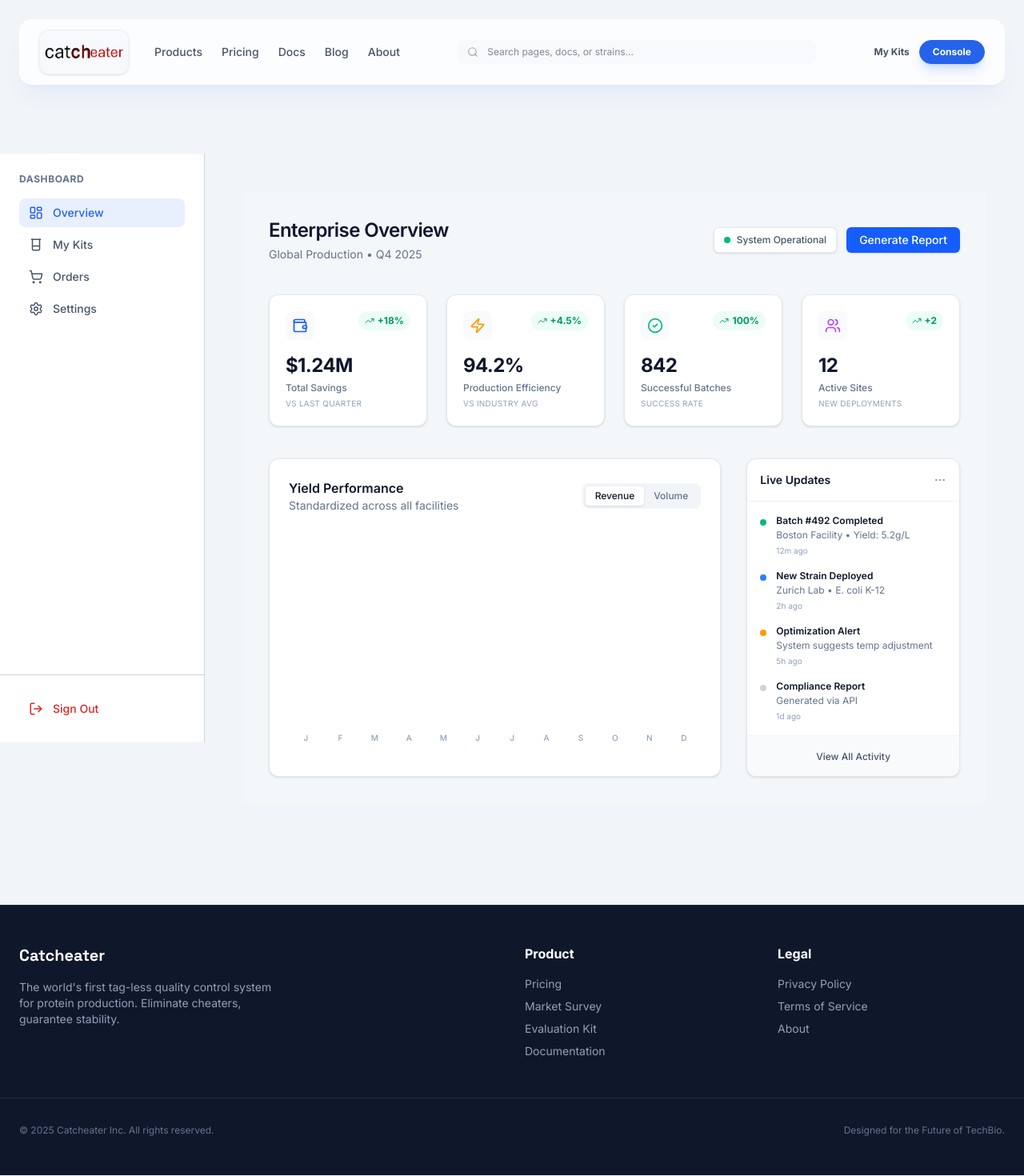
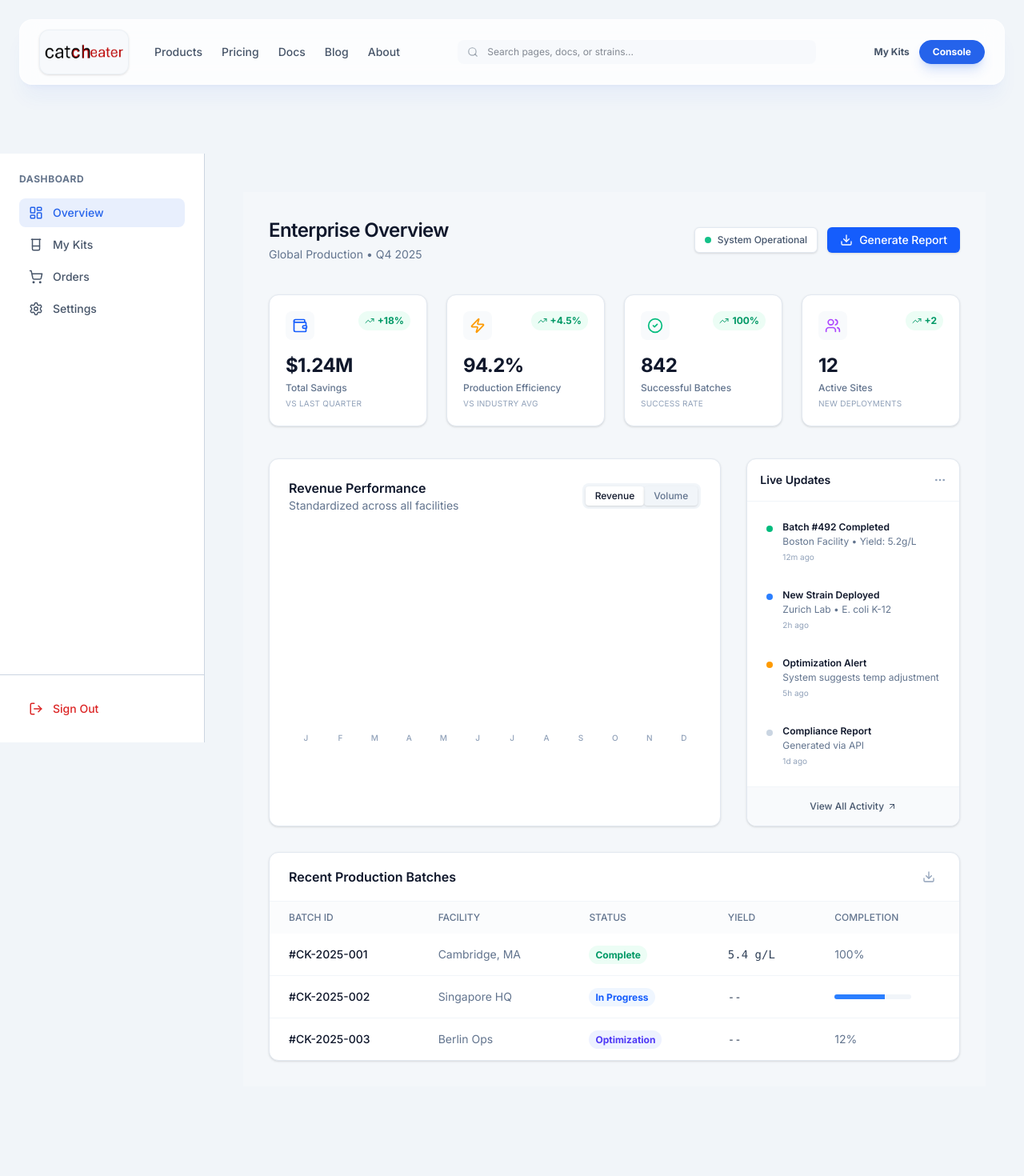
Before and after one commit to QuercusCode/Catcheaterweb, a Next.js app: page /dashboard in a window 1280 px wide. Shown: the top 1470 px of the page at 80% size. Built offline with nearby package versions, Linux system fonts and the light colour scheme.

Commit message:
Fix: Force apply interactive dashboard logic

```diff
--- a/src/app/dashboard/page.tsx
+++ b/src/app/dashboard/page.tsx
@@ -1,8 +1,17 @@
 'use client';
 
-import { ArrowUpRight, CheckCircle2, MoreHorizontal, TrendingUp, Users, Wallet, Zap } from 'lucide-react';
+import { ArrowUpRight, CheckCircle2, Download, MoreHorizontal, TrendingUp, Users, Wallet, Zap, FileText } from 'lucide-react';
+import { useState } from 'react';
 
 export default function DashboardOverview() {
+    const [viewMode, setViewMode] = useState<'revenue' | 'volume'>('revenue');
+    const [isGenerating, setIsGenerating] = useState(false);
+
+    const handleGenerateReport = () => {
+        setIsGenerating(true);
+        setTimeout(() => setIsGenerating(false), 2000);
+    };
+
     return (
         <div className="h-full bg-slate-50/50 p-8 font-sans text-slate-900">
             {/* Top Navigation / Breadcrumb Area */}
@@ -13,11 +22,21 @@ export default function DashboardOverview() {
                 </div>
                 <div className="flex gap-3">
                     <span className="text-xs font-medium px-3 py-1.5 bg-white border border-slate-200 rounded-md text-slate-600 shadow-sm flex items-center gap-2">
-                        <span className="w-2 h-2 rounded-full bg-emerald-500"></span>
+                        <span className="w-2 h-2 rounded-full bg-emerald-500 animate-pulse"></span>
                         System Operational
                     </span>
-                    <button className="bg-blue-600 hover:bg-blue-700 text-white text-sm font-medium px-4 py-1.5 rounded-md shadow-sm transition-colors">
-                        Generate Report
+                    <button
+                        onClick={handleGenerateReport}
+                        disabled={isGenerating}
+                        className="bg-blue-600 hover:bg-blue-700 text-white text-sm font-medium px-4 py-1.5 rounded-md shadow-sm transition-all flex items-center gap-2 disabled:opacity-70 disabled:cursor-not-allowed"
+                    >
+                        {isGenerating ? (
+                            <>Generating...</>
+                        ) : (
+                            <>
+                                <Download size={16} /> Generate Report
+                            </>
+                        )}
                     </button>
                 </div>
             </div>
@@ -61,28 +80,50 @@ export default function DashboardOverview() {
                 <div className="lg:col-span-2 bg-white rounded-xl border border-slate-200 shadow-sm p-6">
                     <div className="flex justify-between items-center mb-8">
                         <div>
-                            <h3 className="text-base font-semibold text-slate-900">Yield Performance</h3>
+                            <h3 className="text-base font-semibold text-slate-900 transition-all">
+                                {viewMode === 'revenue' ? 'Revenue Performance' : 'Volume Output'}
+                            </h3>
                             <p className="text-sm text-slate-500">Standardized across all facilities</p>
                         </div>
-                        <div className="flex bg-slate-100 rounded-lg p-1">
-                            <button className="px-3 py-1 text-xs font-medium bg-white rounded shadow-sm text-slate-900">Revenue</button>
-                            <button className="px-3 py-1 text-xs font-medium text-slate-500 hover:text-slate-900">Volume</button>
+                        <div className="flex bg-slate-100 rounded-lg p-1 transition-colors">
+                            <button
+                                onClick={() => setViewMode('revenue')}
+                                className={`px-3 py-1 text-xs font-medium rounded shadow-sm transition-all ${viewMode === 'revenue' ? 'bg-white text-slate-900' : 'text-slate-500 hover:text-slate-900'}`}
+                            >
+                                Revenue
+                            </button>
+                            <button
+                                onClick={() => setViewMode('volume')}
+                                className={`px-3 py-1 text-xs font-medium rounded shadow-sm transition-all ${viewMode === 'volume' ? 'bg-white text-slate-900' : 'text-slate-500 hover:text-slate-900'}`}
+                            >
+                                Volume
+                            </button>
                         </div>
                     </div>
 
-                    {/* CSS-only Bar Chart */}
+                    {/* CSS-only Bar Chart - Animated & Dynamic */}
                     <div className="h-64 flex items-end justify-between gap-4 px-2">
-                        {[45, 52, 49, 62, 58, 65, 72, 68, 75, 82, 85, 94].map((h, i) => (
-                            <div key={i} className="flex-1 flex flex-col justify-end group">
+                        {(viewMode === 'revenue'
+                            ? [45, 52, 49, 62, 58, 65, 72, 68, 75, 82, 85, 94]
+                            : [60, 58, 62, 70, 75, 72, 80, 85, 82, 88, 92, 98]
+                        ).map((h, i) => (
+                            <div key={i} className="flex-1 flex flex-col justify-end group cursor-pointer">
                                 <div
                                     className="w-full bg-blue-500/10 group-hover:bg-blue-600/20 rounded-t-sm transition-all relative overflow-hidden"
                                     style={{ height: `${h}%` }}
                                 >
                                     {/* Filled part */}
-                                    <div className="absolute bottom-0 left-0 w-full bg-blue-600 rounded-t-sm transition-all duration-500" style={{ height: `${h * 0.8}%` }}></div>
+                                    <div
+                                        className="absolute bottom-0 left-0 w-full bg-blue-600 rounded-t-sm transition-all duration-700 ease-out group-hover:bg-blue-500"
+                                        style={{ height: `${h * 0.8}%` }}
+                                    ></div>
                                 </div>
-                                <div className="text-[10px] text-center text-slate-400 mt-2 font-medium">
+                                <div className="text-[10px] text-center text-slate-400 mt-2 font-medium group-hover:text-blue-600 transition-colors">
                                     {['J', 'F', 'M', 'A', 'M', 'J', 'J', 'A', 'S', 'O', 'N', 'D'][i]}
+                                </div>
+                                {/* Tooltip */}
+                                <div className="opacity-0 group-hover:opacity-100 transition-opacity absolute mb-20 ml-[-10px] bg-slate-800 text-white text-[10px] px-2 py-1 rounded pointer-events-none z-10">
+                                    {viewMode === 'revenue' ? `$${(h * 0.8 * 1.5).toFixed(1)}k` : `${h * 10}L`}
                                 </div>
                             </div>
                         ))}
@@ -93,7 +134,7 @@ export default function DashboardOverview() {
                 <div className="bg-white rounded-xl border border-slate-200 shadow-sm flex flex-col">
                     <div className="p-4 border-b border-slate-100 flex justify-between items-center">
                         <h3 className="text-sm font-semibold text-slate-900">Live Updates</h3>
-                        <MoreHorizontal size={16} className="text-slate-400" />
+                        <MoreHorizontal size={16} className="text-slate-400 cursor-pointer hover:text-slate-600" />
                     </div>
                     <div className="flex-1 overflow-y-auto p-4 space-y-4">
                         <FeedItem
@@ -122,8 +163,62 @@ export default function DashboardOverview() {
                         />
                     </div>
                     <div className="p-3 border-t border-slate-100 bg-slate-50 rounded-b-xl">
-                        <button className="w-full text-xs font-medium text-slate-600 hover:text-slate-900 py-1">View All Activity</button>
+                        <button className="w-full text-xs font-medium text-slate-600 hover:text-slate-900 py-1 flex items-center justify-center gap-1 group">
+                            View All Activity <ArrowUpRight size={12} className="group-hover:translate-x-0.5 group-hover:-translate-y-0.5 transition-transform" />
+                        </button>
                     </div>
+                </div>
+            </div>
+
+            {/* New Table Section */}
+            <div className="mt-8 bg-white rounded-xl border border-slate-200 shadow-sm overflow-hidden">
+                <div className="px-6 py-4 border-b border-slate-100 flex justify-between items-center">
+                    <h3 className="font-semibold text-slate-900">Recent Production Batches</h3>
+                    <div className="flex gap-2">
+                        <button className="p-1.5 hover:bg-slate-50 rounded text-slate-400 hover:text-slate-600 transition-colors">
+                            <Download size={16} />
+                        </button>
+                    </div>
+                </div>
+                <div className="overflow-x-auto">
+                    <table className="w-full text-sm text-left">
+                        <thead className="text-xs text-slate-500 uppercase bg-slate-50/50">
+                            <tr>
+                                <th className="px-6 py-3 font-medium">Batch ID</th>
+                                <th className="px-6 py-3 font-medium">Facility</th>
+                                <th className="px-6 py-3 font-medium">Status</th>
+                                <th className="px-6 py-3 font-medium">Yield</th>
+                                <th className="px-6 py-3 font-medium">Completion</th>
+                            </tr>
+                        </thead>
+                        <tbody className="divide-y divide-slate-100">
+                            <tr className="hover:bg-slate-50/80 transition-colors cursor-pointer">
+                                <td className="px-6 py-4 font-medium text-slate-900">#CK-2025-001</td>
+                                <td className="px-6 py-4 text-slate-500">Cambridge, MA</td>
+                                <td className="px-6 py-4"><span className="px-2 py-1 bg-emerald-50 text-emerald-600 rounded-full text-xs font-bold">Complete</span></td>
+                                <td className="px-6 py-4 font-mono text-slate-700">5.4 g/L</td>
+                                <td className="px-6 py-4 text-slate-500">100%</td>
+                            </tr>
+                            <tr className="hover:bg-slate-50/80 transition-colors cursor-pointer">
+                                <td className="px-6 py-4 font-medium text-slate-900">#CK-2025-002</td>
+                                <td className="px-6 py-4 text-slate-500">Singapore HQ</td>
+                                <td className="px-6 py-4"><span className="px-2 py-1 bg-blue-50 text-blue-600 rounded-full text-xs font-bold">In Progress</span></td>
+                                <td className="px-6 py-4 font-mono text-slate-700">--</td>
+                                <td className="px-6 py-4 text-slate-500">
+                                    <div className="w-24 h-1.5 bg-slate-100 rounded-full overflow-hidden">
+                                        <div className="h-full bg-blue-500 w-[65%]"></div>
+                                    </div>
+                                </td>
+                            </tr>
+                            <tr className="hover:bg-slate-50/80 transition-colors cursor-pointer">
+                                <td className="px-6 py-4 font-medium text-slate-900">#CK-2025-003</td>
+                                <td className="px-6 py-4 text-slate-500">Berlin Ops</td>
+                                <td className="px-6 py-4"><span className="px-2 py-1 bg-indigo-50 text-indigo-600 rounded-full text-xs font-bold">Optimization</span></td>
+                                <td className="px-6 py-4 font-mono text-slate-700">--</td>
+                                <td className="px-6 py-4 text-slate-500">12%</td>
+                            </tr>
+                        </tbody>
+                    </table>
                 </div>
             </div>
         </div>
@@ -132,7 +227,7 @@ export default function DashboardOverview() {
 
 function MetricCard({ label, value, change, period, icon }: any) {
     return (
-        <div className="bg-white p-5 rounded-xl border border-slate-200 shadow-sm hover:border-slate-300 transition-colors">
+        <div className="bg-white p-5 rounded-xl border border-slate-200 shadow-sm hover:border-slate-300 transition-colors cursor-pointer">
             <div className="flex justify-between items-start mb-4">
                 <div className="p-2 bg-slate-50 rounded-lg">{icon}</div>
                 <div className="flex items-center text-emerald-600 text-xs font-bold bg-emerald-50 px-2 py-1 rounded-full">
@@ -151,7 +246,7 @@ function MetricCard({ label, value, change, period, icon }: any) {
 
 function FeedItem({ title, desc, time, dot }: any) {
     return (
-        <div className="flex items-start gap-3">
+        <div className="flex items-start gap-3 hover:bg-slate-50 p-2 rounded-lg transition-colors cursor-pointer">
             <div className={`w-2 h-2 rounded-full mt-1.5 flex-shrink-0 ${dot}`}></div>
             <div>
                 <h4 className="text-xs font-semibold text-slate-900">{title}</h4>
```
